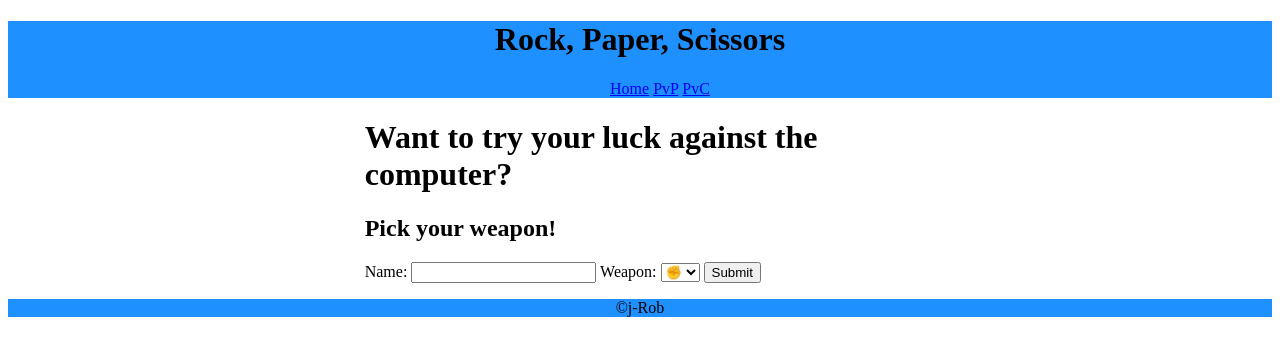
After one commit to j-rob16/rock_paper_scissors, a Flask app: page /versus/computer in a window 1280 px wide. The commit adds this page. Shown: the top 356 px of the page. Run offline with Flask 2, Linux system fonts and the light colour scheme.

Commit message:
further extensions tasks completed

```diff
--- a/controllers/controller.py
+++ b/controllers/controller.py
@@ -3,28 +3,56 @@ from flask import redirect, render_template, request
 from app import app
 from models.game import Game
 from models.player import Player
+from models.players import *
 
 
 @app.route('/')
 def index():
     return render_template('index.html')
 
-@app.route('/versus/player', methods=['post'])
+@app.route('/versus/player')
 def players_form():
-    p1_name = request.form['p1_name']
-    p1_weapon = request.form['p1_weapon']
-    player_1 = Player(p1_name, p2_weapon)
+    return render_template('versus_player/players_form.html', players=players)
 
-    p2_name = request.form['p2_name']
-    p2_weapon = request.form['p2_weapon']
-    player_2 = Player(p2_name, p2_weapon)
+@app.route('/versus/player', methods=['POST'])
+def players_fight():
+    print(request.form)
+    name_1 = request.form['nameOne']
+    weapon_1 = request.form['weaponOne']
+    player_1 = Player(name_1, weapon_1)
+    add_player(player_1)
 
-    return redirect(f'/pvp/{player_1.choice}/{player_2.choice}')
+    name_2 = request.form['nameTwo']
+    weapon_2 = request.form['weaponTwo']
+    player_2 = Player(name_2, weapon_2)
+    add_player(player_2)
 
-@app.route('/pvp/<p_1_choice>/<p_2_choice>')
-def player_vs_player(p_1_choice, p_2_choice):
-    player_1 = Player('James', str(p_1_choice))
-    player_2 = Player('Player_2', str(p_2_choice))
     play_game = Game(player_1, player_2)
     winner = play_game.play()
-    return render_template('versus_player.html', winner=winner)
+    return render_template('winner.html', winner=winner)
+
+
+@app.route('/versus/computer')
+def versus_computer_form():
+    return render_template('versus_computer/computer_form.html', players=players)
+
+@app.route('/versus/computer', methods=['POST'])
+def computer_fight():
+    name = request.form['name']
+    weapon = request.form['weapon']
+    player1 = Player(name, weapon)
+    add_player(player1)
+    player2 = add_adversary()
+    add_player(player2)
+    play_game = Game(player1, player2)
+    winner = play_game.play()
+    return render_template('winner.html', winner=winner)
+
+
+@app.route('/<p_1_choice>/<p_2_choice>')
+def player_vs_player(p_1_choice, p_2_choice):
+    player_1 = Player('Player 1', str(p_1_choice))
+    player_2 = Player('Player 2', str(p_2_choice))
+    play_game = Game(player_1, player_2)
+    winner = play_game.play()
+    return render_template('winner.html', winner=winner)
--- a/models/game.py
+++ b/models/game.py
@@ -27,3 +27,8 @@ class Game:
                 return self.player_2
             if choice_2 == 'paper':
                 return self.player_1
+
+    # def add_computer_player(self):
+    #     choice = random.choice(['rock', 'paper', 'scissors'])
+    #     computer = Player('Computer', choice)
+    #     return computer
--- /dev/null
+++ b/models/players.py
@@ -0,0 +1,15 @@
+import random
+
+from models.player import Player
+
+players = []
+weapons = ['rock', 'paper', 'scissors']
+
+def add_player(player):
+    players.append(player)
+
+def add_adversary():
+    choice = random.choice(weapons)
+    print(choice)
+    computer = Player('Computer', choice)
+    return computer
--- a/templates/base.html
+++ b/templates/base.html
@@ -13,8 +13,8 @@
         <nav>
             <ul>
                 <a href="/">Home</a>
-                <a href="">PvP</a>
-                <a href="">PvC</a>
+                <a href="/versus/player">PvP</a>
+                <a href="/versus/computer">PvC</a>
             </ul>
         </nav>
     </header>
--- /dev/null
+++ b/templates/versus_computer/computer_form.html
@@ -0,0 +1,28 @@
+{% extends 'base.html' %}
+
+{% block content %}
+
+<main>
+
+    <h1>Want to try your luck against the computer?</h1>
+    <h2>Pick your weapon!</h2>
+
+    <form action="/versus/computer" method="post">
+        <label for="name">
+            <span>Name:</span>
+            <input type="text" id="name" name="name">
+        </label>
+        <label for="weapon">
+            <span>Weapon:</span>
+            <select name="weapon" id="weapon">
+                <option value="rock">&#9994;</option>
+                <option value="paper">&#9995;</option>
+                <option value="scissors">&#9996;</option>
+            </select>
+        </label>
+        <input type="submit" value="Submit">
+    </form>
+
+</main>
+
+{% endblock %}
```
Also changed, not shown: models/play_game.py (deleted, +0 -7 lines), templates/versus_player/players_form.html (renamed from templates/versus_player.html, +15 -18 lines), templates/winner.html (+9 -3 lines).
